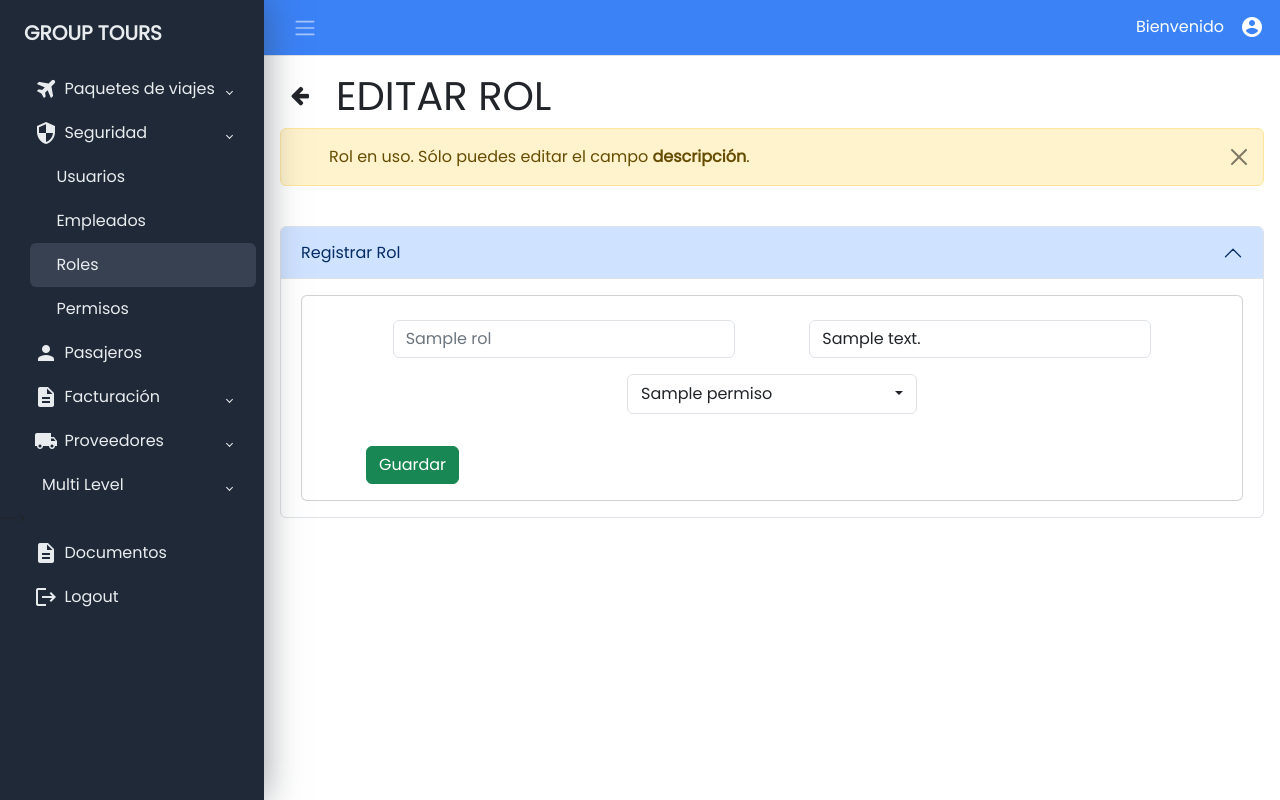
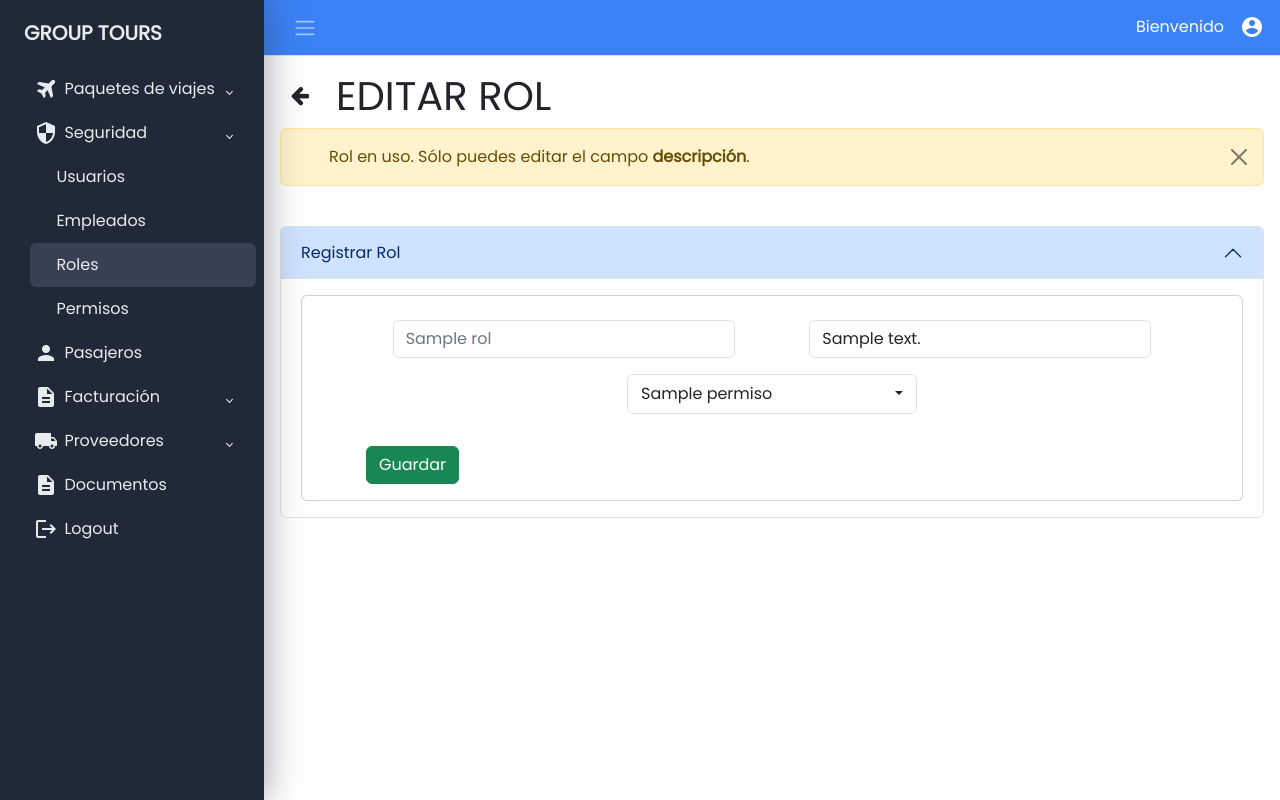
Before and after one commit to VictorCubas/GROUP-TOURS-APP, a Django app: page /rol/edicion/1 in a window 1280 px wide. Run offline with Django 4.2, Linux system fonts and the light colour scheme; tables that the repository leaves empty hold one stand-in row (values such as "Sample post"); some libraries are stand-ins or nearby versions.

Commit message:
Multi nivel comentado

```diff
--- a/GroupTours/templates/base.html
+++ b/GroupTours/templates/base.html
@@ -151,7 +151,7 @@
                         </ul>
                     </li>
 
-                    <li class="sidebar-item">
+                    <!--<li class="sidebar-item">
                         <a href="#" class="sidebar-link collapsed" data-bs-toggle="collapse" data-bs-target="#multi"
                             aria-expanded="false" aria-controls="multi">
                             <i class="fa-solid fa-share-nodes pe-2"></i>
```
